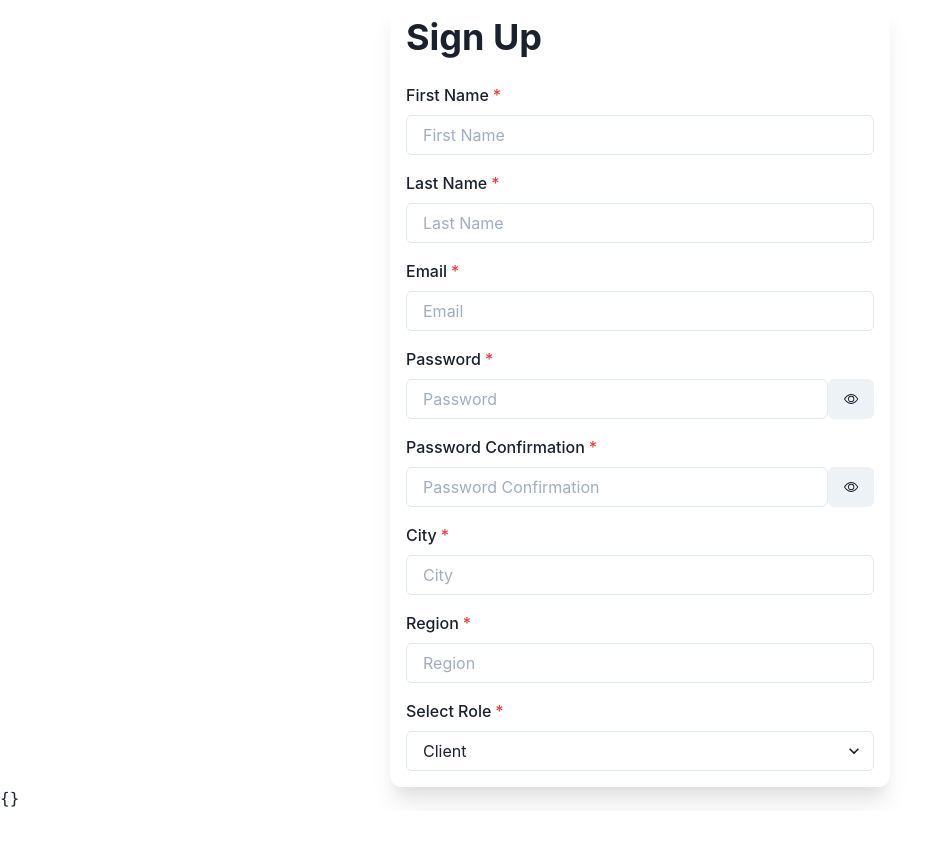
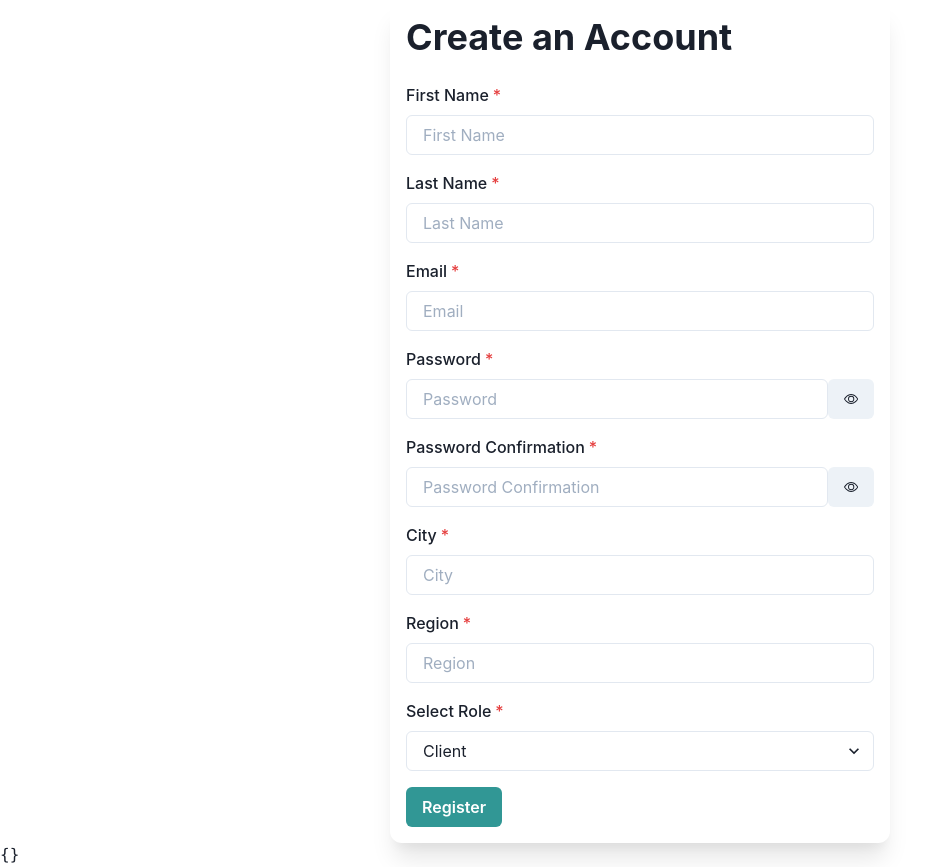
Before and after one commit to TheRiceCold/online-platform-for-professionals, a Next.js app: page /signup in a window 1280 px wide. Shown: the whole page, without its empty margins (0-949 px from the left). Before the commit the page ends 811 px from the top, so only its background shows below. Built offline with nearby package versions, Linux system fonts and the light colour scheme.

Commit message:
toggle password

```diff
--- a/components/PasswordField.jsx
+++ b/components/PasswordField.jsx
@@ -1,18 +1,23 @@
+import {useState} from "react"
 import {BsEye} from "react-icons/bs"
 import {Input, InputGroup, Button} from "@chakra-ui/react"
 
-const PasswordField = ({id, label, isSignUp, register}) => (
+const PasswordField = ({id, label, isSignUp, register}) => {
+  const [show, setShow] = useState(false)
+
+  return (
     <InputGroup>
       <Input
         id={id}
-      type="password"
         {...register(id)}
         placeholder={label}
+        type={!show && "password"}
         // DOM warnings
         autoComplete={isSignUp ? "new-password" : "current-password" }
       />
-    <Button><BsEye/></Button>
+      <Button onClick={() => setShow(!show)}><BsEye/></Button>
     </InputGroup>
   )
+}
 
 export default PasswordField
--- a/layouts/AuthLayout.jsx
+++ b/layouts/AuthLayout.jsx
@@ -14,7 +14,9 @@ import {capitalize} from "@/utils/stringHelpers"
 import PasswordField from "@/components/PasswordField"
 
 const AuthLayout = props => {
-  const { heading, fields, submitHandler } = props
+  const {
+    heading, fields,
+    buttonLabel, submitHandler } = props
 
   const {
     register, handleSubmit,
@@ -69,6 +71,9 @@ const AuthLayout = props => {
               </FormControl>
             )
           })}
+          <Button mt={4} colorScheme="teal" type="submit">
+            {buttonLabel}
+          </Button>
         </form>
       </Stack>
     </Container>
--- a/pages/signup.js
+++ b/pages/signup.js
@@ -15,9 +15,10 @@ const SignUp = () => {
         <link rel="icon" href="/favicon.ico" />
       </Head>
       <AuthLayout
-        heading="Sign Up"
+        heading="Create an Account"
         fields={signUpFields}
         submitHandler={submitHandler}
+        buttonLabel="Register"
       />
     </main>
   )
--- a/utils/stringHelpers.js
+++ b/utils/stringHelpers.js
@@ -1,4 +1,2 @@
-
-
 export const capitalize = word =>
   word.charAt(0).toUpperCase() + word.slice(1)
```
Lines whose indentation alone changed are shown as unchanged.
